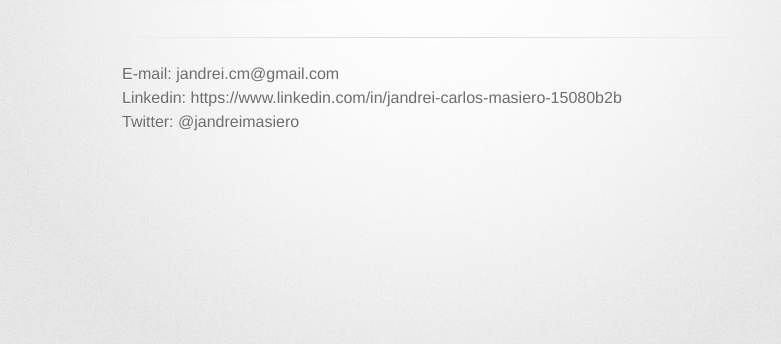
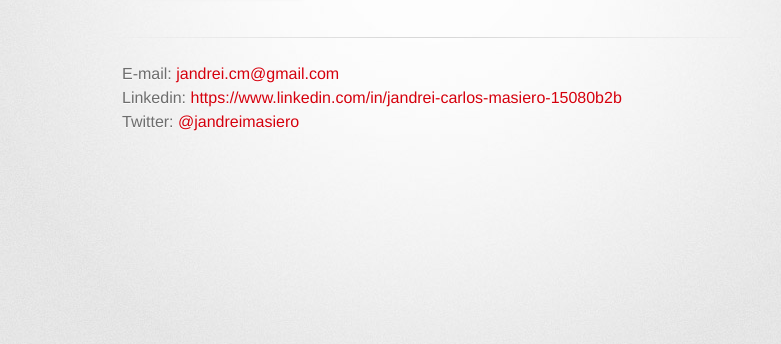
Before and after one commit to jandrei/jandrei.github.io, a plain HTML site: page index.html in a window 1280 px wide. Shown: the part 170-514 px from the top of the page, without its empty margins (208-989 px from the left). Drawn offline with Linux system fonts and the light colour scheme; a web font is replaced by a local one.

Commit message:
Update index.html

```diff
--- a/index.html
+++ b/index.html
@@ -29,9 +29,9 @@
         <hr>
 
         <section id="main_content">
-          E-mail: jandrei.cm@gmail.com <br/>
-          Linkedin: https://www.linkedin.com/in/jandrei-carlos-masiero-15080b2b <br/>
-          Twitter: @jandreimasiero <br/>
+          E-mail: <a href="mailto:jandrei.cm@gmail.com" target="_top">jandrei.cm@gmail.com</a> <br/>
+          Linkedin: <a href="https://www.linkedin.com/in/jandrei-carlos-masiero-15080b2b">https://www.linkedin.com/in/jandrei-carlos-masiero-15080b2b</a> <br/>
+          Twitter: <a href="https://twitter.com/jandreimasiero">@jandreimasiero</a> <br/>
         </section>
 
       </div>
```
